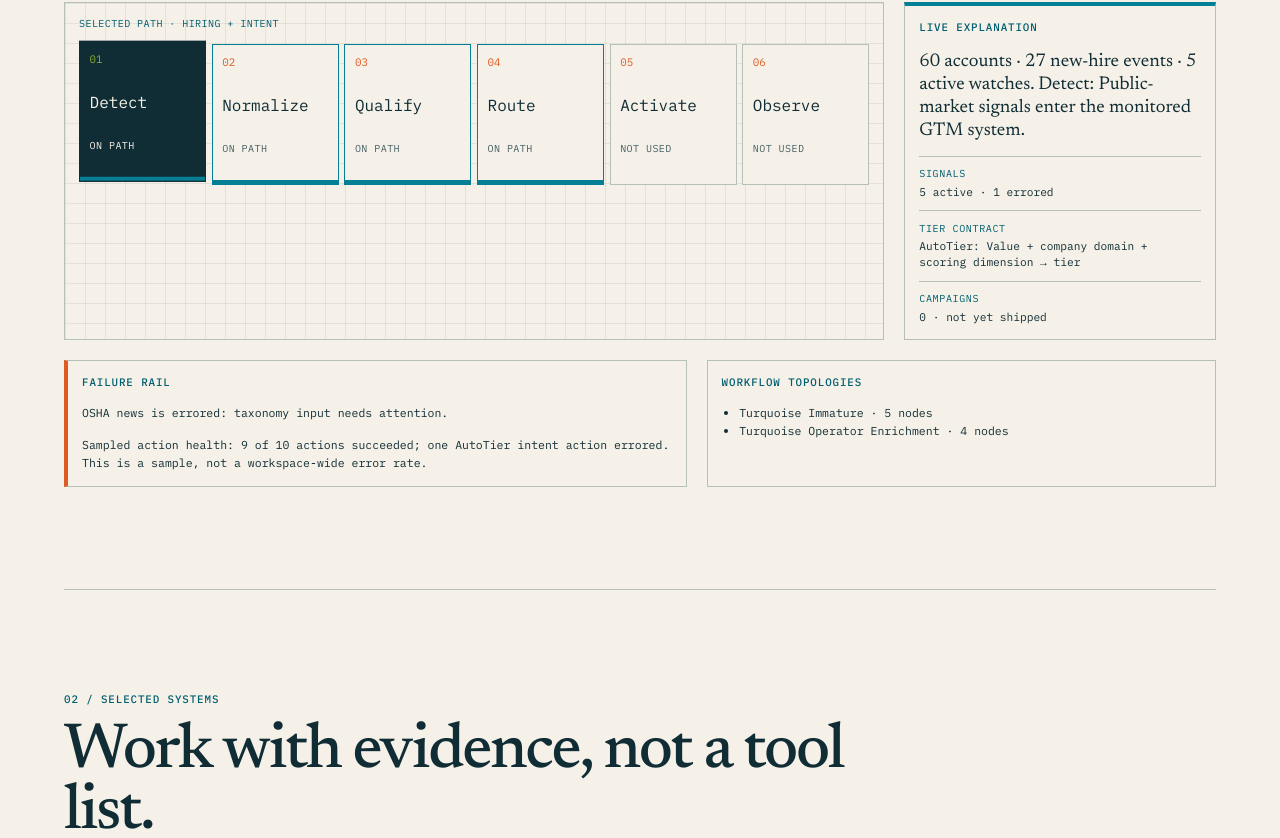
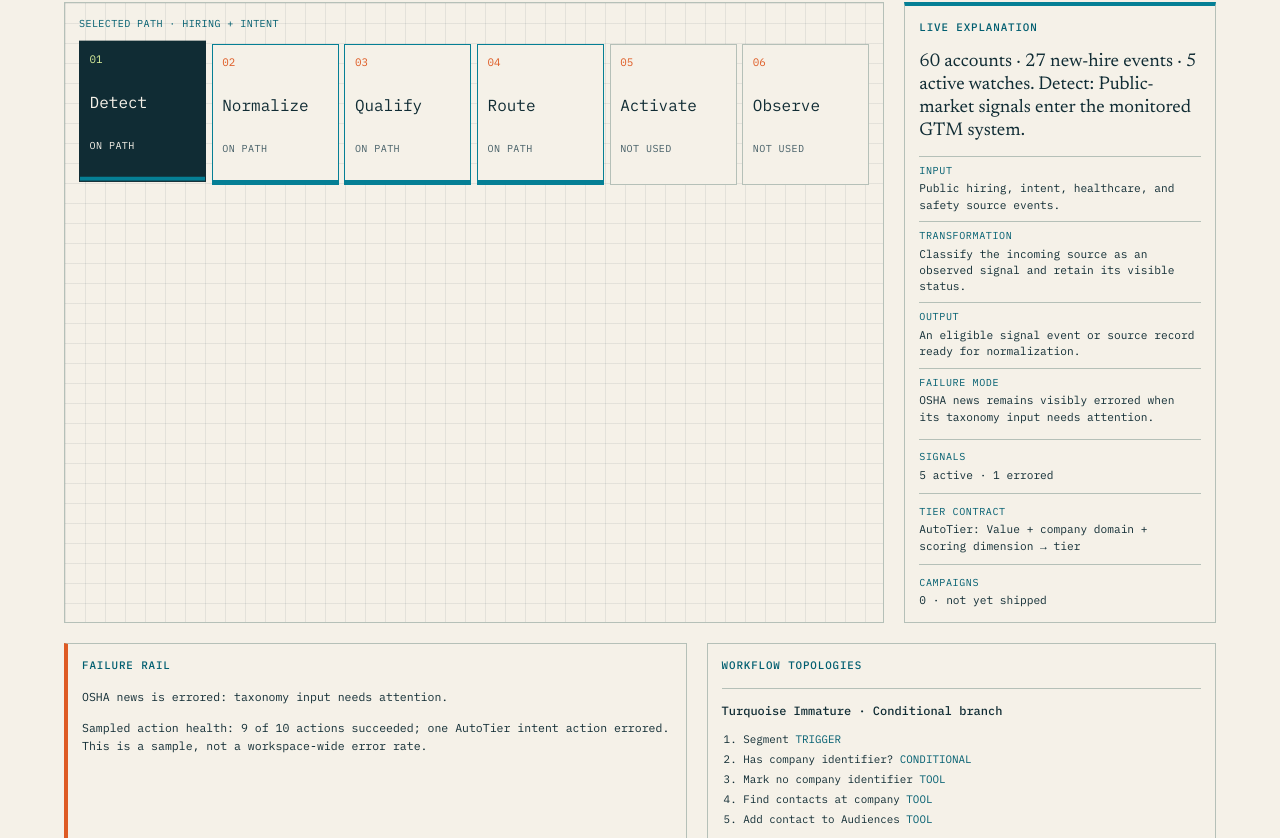
Before and after one commit to rphillip/gtm-control-room, a React (Vite) app: page / in a window 1280 px wide. Shown: the part 1182-2020 px from the top of the page. Built offline with nearby package versions, Linux system fonts and the light colour scheme.

Commit message:
fix: deepen Control Room telemetry

```diff
--- a/src/App.tsx
+++ b/src/App.tsx
@@ -50,7 +50,7 @@ export default function App() {
           <MetricStrip metrics={metrics} />
         </section>
 
-        <ControlRoom snapshot={claySnapshot as unknown as ClaySnapshot} />
+        <ControlRoom snapshot={claySnapshot} />
 
         <section id="work" className="section section--placeholder" aria-labelledby="work-title">
           <p className="eyebrow">02 / Selected systems</p>
--- a/src/components/ControlRoom.tsx
+++ b/src/components/ControlRoom.tsx
@@ -1,36 +1,59 @@
 import { useState } from 'react'
-import type { ClaySnapshot } from '../content/types'
 
 const stages = [
   {
     id: 'detect',
     name: 'Detect',
     description: 'Public-market signals enter the monitored GTM system.',
+    input: 'Public hiring, intent, healthcare, and safety source events.',
+    transformation: 'Classify the incoming source as an observed signal and retain its visible status.',
+    output: 'An eligible signal event or source record ready for normalization.',
+    failure: 'OSHA news remains visibly errored when its taxonomy input needs attention.',
   },
   {
     id: 'normalize',
     name: 'Normalize',
     description: 'Source fields are made comparable before scoring or routing.',
+    input: 'Facility, company, industry, and health-system attributes from public sources.',
+    transformation: 'Align shared entity fields and match keys before downstream scoring.',
+    output: 'Comparable account and system context.',
+    failure: 'Unresolved parent, system, or company identifiers remain explicit states.',
   },
   {
     id: 'qualify',
     name: 'Qualify',
     description: 'AutoTier assigns a reusable tier from its public scoring contract.',
+    input: 'A scoring value, company domain, and scoring dimension.',
+    transformation: 'Apply the public AutoTier contract to assign a reusable tier.',
+    output: 'A tier that can contribute to a qualified account or system.',
+    failure: 'A sampled AutoTier intent action errored; the sample is not a workspace-wide rate.',
   },
   {
     id: 'route',
     name: 'Route',
     description: 'Qualified work moves through an explicit workflow topology.',
+    input: 'Qualified tiers plus an audience segment and identifier availability.',
+    transformation: 'Send work through a linear sequence or an explicit conditional branch.',
+    output: 'A research-ready audience state or a marked missing-identifier state.',
+    failure: 'Missing company identifiers take the named branch instead of silently failing.',
   },
   {
     id: 'activate',
     name: 'Activate',
     description: 'Activation-ready outputs are prepared; Campaigns are not yet shipped.',
+    input: 'Prepared research and message outputs from the routed audience state.',
+    transformation: 'Hold activation-ready work for a future delivery layer.',
+    output: 'Prepared output only; Campaigns remains at zero and is not yet shipped.',
+    failure: 'No campaign execution is represented, so campaign performance is not implied.',
   },
   {
     id: 'observe',
     name: 'Observe',
     description: 'Sampled health and named failure states stay visible for improvement.',
+    input: 'Signal states, workflow topology, and sampled action outcomes.',
+    transformation: 'Surface sampled health and known failures alongside the path.',
+    output: 'An operator-readable reliability view for the next improvement cycle.',
+    failure: 'A ten-action sample includes one AutoTier intent error; it is labeled as sampled.',
   },
 ] as const
 
@@ -55,30 +78,101 @@ const paths = {
 type PathId = keyof typeof paths
 type StageId = (typeof stages)[number]['id']
 
-function aggregate(snapshot: ClaySnapshot, name: string): number {
-  const value = snapshot.aggregates[name]
-  return typeof value === 'number' ? value : 0
+interface WorkflowNode {
+  name: string
+  type: string
 }
 
-function nestedAggregate(snapshot: ClaySnapshot, group: string, name: string): number {
-  const value = snapshot.aggregates[group]
-  return typeof value === 'object' && value !== null && typeof value[name] === 'number' ? value[name] : 0
+interface WorkflowTopology {
+  name: string
+  nodes: WorkflowNode[]
+  edges: [number, number][]
+  shape: 'Linear sequence' | 'Conditional branch' | 'Connected topology'
 }
 
-export function ControlRoom({ snapshot }: { snapshot: ClaySnapshot }) {
+interface ControlRoomView {
+  activeSignals?: number
+  erroredSignals?: number
+  tierContract?: string
+  campaigns?: number
+  sampledActionHealth?: { sampled: number; succeeded: number }
+  workflows: WorkflowTopology[]
+}
+
+const workflowNames = ['Turquoise Immature', 'Turquoise Operator Enrichment'] as const
+
+function asRecord(value: unknown): Record<string, unknown> | undefined {
+  return typeof value === 'object' && value !== null && !Array.isArray(value) ? value as Record<string, unknown> : undefined
+}
+
+function numberAt(record: Record<string, unknown> | undefined, key: string): number | undefined {
+  const value = record?.[key]
+  return typeof value === 'number' && Number.isFinite(value) && value >= 0 ? value : undefined
+}
+
+function normalizeWorkflow(value: unknown, expectedName: string): WorkflowTopology | undefined {
+  const workflow = asRecord(value)
+  if (workflow?.name !== expectedName || !Array.isArray(workflow.nodes) || !Array.isArray(workflow.edges)) return undefined
+
+  const nodes = workflow.nodes.map((node) => {
+    const parsed = asRecord(node)
+    return typeof parsed?.name === 'string' && typeof parsed.type === 'string'
+      ? { name: parsed.name, type: parsed.type }
+      : undefined
+  })
+  if (nodes.some((node) => node === undefined) || nodes.length === 0) return undefined
+
+  const edges = workflow.edges.map((edge) => {
+    if (!Array.isArray(edge) || edge.length !== 2 || !Number.isInteger(edge[0]) || !Number.isInteger(edge[1])) return undefined
+    const [from, to] = edge
+    return from >= 0 && from < nodes.length && to >= 0 && to < nodes.length ? [from, to] as [number, number] : undefined
+  })
+  if (edges.some((edge) => edge === undefined) || edges.length === 0) return undefined
+
+  const completeNodes = nodes as WorkflowNode[]
+  const completeEdges = edges as [number, number][]
+  const outgoing = completeNodes.map((_, index) => completeEdges.filter(([from]) => from === index).length)
+  const shape = outgoing.some((count) => count > 1)
+    ? 'Conditional branch'
+    : completeEdges.length === completeNodes.length - 1 && outgoing.every((count) => count <= 1)
+      ? 'Linear sequence'
+      : 'Connected topology'
+
+  return { name: expectedName, nodes: completeNodes, edges: completeEdges, shape }
+}
+
+function normalizeView(snapshot: unknown): ControlRoomView {
+  const source = asRecord(snapshot)
+  const aggregates = asRecord(source?.aggregates)
+  const sampledHealth = asRecord(aggregates?.sampledActionHealth)
+  const sampled = numberAt(sampledHealth, 'sampled')
+  const succeeded = numberAt(sampledHealth, 'succeeded')
+  const fn = asRecord(source?.function)
+  const tierContract = fn?.name === 'AutoTier' && typeof fn.contract === 'string' ? `AutoTier: ${fn.contract}` : undefined
+  const candidates = Array.isArray(source?.workflows) ? source.workflows : []
+  const workflows = workflowNames.flatMap((name) => {
+    const match = candidates.find((workflow) => asRecord(workflow)?.name === name)
+    const normalized = normalizeWorkflow(match, name)
+    return normalized ? [normalized] : []
+  })
+
+  return {
+    activeSignals: numberAt(aggregates, 'signalsActive'),
+    erroredSignals: numberAt(aggregates, 'signalsErrored'),
+    tierContract,
+    campaigns: numberAt(aggregates, 'campaigns'),
+    sampledActionHealth: sampled !== undefined && succeeded !== undefined && succeeded <= sampled ? { sampled, succeeded } : undefined,
+    workflows,
+  }
+}
+
+export function ControlRoom({ snapshot }: { snapshot: unknown }) {
   const [selectedPath, setSelectedPath] = useState<PathId>('signals')
   const [selectedStage, setSelectedStage] = useState<StageId>('detect')
   const path = paths[selectedPath]
   const stage = stages.find(({ id }) => id === selectedStage) ?? stages[0]
   const activeStages = new Set<string>(path.stages)
-  const activeSignals = aggregate(snapshot, 'signalsActive')
-  const erroredSignals = aggregate(snapshot, 'signalsErrored')
-  const sampled = nestedAggregate(snapshot, 'sampledActionHealth', 'sampled')
-  const succeeded = nestedAggregate(snapshot, 'sampledActionHealth', 'succeeded')
-  const campaigns = aggregate(snapshot, 'campaigns')
-  const workflows = snapshot.workflows.filter(
-    ({ name }) => name === 'Turquoise Immature' || name === 'Turquoise Operator Enrichment',
-  )
+  const view = normalizeView(snapshot)
 
   return (
     <section id="control-room" className="section control-room" aria-labelledby="control-room-title">
@@ -140,21 +234,27 @@ export function ControlRoom({ snapshot }: { snapshot: ClaySnapshot }) {
 
         <aside className="control-room__telemetry" aria-label="Control Room telemetry">
           <p className="eyebrow">Live explanation</p>
-          <p className="control-room__status" role="status" aria-live="polite">
-            {path.telemetry}. {stage.name}: {stage.description}
-          </p>
+          <div className="control-room__status" role="status" aria-live="polite">
+            <p>{path.telemetry}. {stage.name}: {stage.description}</p>
+            <dl className="control-room__stage-detail">
+              <div><dt>Input</dt><dd>{stage.input}</dd></div>
+              <div><dt>Transformation</dt><dd>{stage.transformation}</dd></div>
+              <div><dt>Output</dt><dd>{stage.output}</dd></div>
+              <div><dt>Failure mode</dt><dd>{stage.failure}</dd></div>
+            </dl>
+          </div>
           <dl className="control-room__facts">
             <div>
               <dt>Signals</dt>
-              <dd>{activeSignals} active · {erroredSignals} errored</dd>
+              <dd>{view.activeSignals !== undefined && view.erroredSignals !== undefined ? `${view.activeSignals} active · ${view.erroredSignals} errored` : 'Signal status unavailable'}</dd>
             </div>
             <div>
               <dt>Tier contract</dt>
-              <dd>{snapshot.function.name}: {snapshot.function.contract}</dd>
+              <dd>{view.tierContract ?? 'Tier contract unavailable'}</dd>
             </div>
             <div>
               <dt>Campaigns</dt>
-              <dd>{campaigns} · not yet shipped</dd>
+              <dd>{view.campaigns === undefined ? 'Campaign state unavailable' : `${view.campaigns} · not yet shipped`}</dd>
             </div>
           </dl>
         </aside>
@@ -164,20 +264,24 @@ export function ControlRoom({ snapshot }: { snapshot: ClaySnapshot }) {
         <section className="control-room__rail-item control-room__rail-item--failure" aria-labelledby="failure-title">
           <p className="eyebrow" id="failure-title">Failure rail</p>
           <p>OSHA news is errored: taxonomy input needs attention.</p>
-          <p>
-            Sampled action health: {succeeded} of {sampled} actions succeeded; one AutoTier intent action errored. This is a sample,
-            not a workspace-wide error rate.
-          </p>
+          {view.sampledActionHealth ? (
+            <p>
+              Sampled action health: {view.sampledActionHealth.succeeded} of {view.sampledActionHealth.sampled} actions succeeded; one AutoTier intent action errored. This is a sample,
+              not a workspace-wide error rate.
+            </p>
+          ) : <p>Sampled action health unavailable.</p>}
         </section>
         <section className="control-room__rail-item" aria-labelledby="workflow-title">
           <p className="eyebrow" id="workflow-title">Workflow topologies</p>
-          <ul>
-            {workflows.map((workflow) => (
-              <li key={workflow.name}>
-                {workflow.name} · {workflow.nodes.length} nodes
-              </li>
-            ))}
-          </ul>
+          {view.workflows.length > 0 ? view.workflows.map((workflow) => (
+            <article className="control-room__workflow" key={workflow.name}>
+              <h3>{workflow.name} · {workflow.shape}</h3>
+              <ol>
+                {workflow.nodes.map((node) => <li key={`${workflow.name}-${node.name}`}><span>{node.name}</span> <span>{node.type}</span></li>)}
+              </ol>
+              <p>Edges: {[...workflow.edges].sort(([fromA, toA], [fromB, toB]) => fromA - fromB || toA - toB).map(([from, to]) => `${workflow.nodes[from].name} → ${workflow.nodes[to].name}`).join(' · ')}</p>
+            </article>
+          )) : <p>Workflow topology unavailable.</p>}
         </section>
       </div>
     </section>
--- a/src/styles/global.css
+++ b/src/styles/global.css
@@ -5,7 +5,8 @@
   --cyan: #057f95;
   --cyan-deep: #005e70;
   --orange: #de5b24;
-  --chartreuse: #8cac31;
+  /* #d8ee9b on --cyan-deep (#005e70) is 5.86:1 for small selected-state text. */
+  --chartreuse: #d8ee9b;
   --line: #b5c0b8;
   --grid-line: rgb(16 44 52 / 8%);
   --space-1: 0.5rem;
@@ -189,7 +190,7 @@ h2 { max-width: 23ch; margin-top: var(--space-2); font-size: clamp(2rem, 5vw, 4.
 .control-room__pipeline-label { margin: 0 0 var(--space-2); color: var(--cyan-deep); }
 .control-room__stages { display: grid; grid-template-columns: repeat(6, minmax(0, 1fr)); gap: 0.35rem; margin: 0; padding: 0; list-style: none; }
 .control-room__stages li { min-width: 0; }
-.control-room__stages button { display: grid; gap: 0.45rem; width: 100%; min-height: 8.8rem; padding: 0.6rem; border: var(--border); background: var(--paper); text-align: left; transition: background-color 200ms ease, border-color 200ms ease, color 200ms ease, transform 200ms ease; }
+.control-room__stages button { display: grid; gap: 0.45rem; width: 100%; min-height: 8.8rem; padding: 0.6rem; border: var(--border); background: var(--paper); text-align: left; transition: opacity 200ms ease, transform 200ms ease; }
 .control-room__stages .is-on-path button { border-color: var(--cyan); box-shadow: inset 0 -4px 0 var(--cyan); }
 .control-room__stages button[aria-pressed='true'] { background: var(--ink); border-color: var(--ink); color: var(--paper); transform: translateY(-0.2rem); }
 .control-room__stage-number { color: var(--orange); font-size: 0.68rem; }
@@ -198,6 +199,11 @@ h2 { max-width: 23ch; margin-top: var(--space-2); font-size: clamp(2rem, 5vw, 4.
 .control-room__stages button[aria-pressed='true'] .control-room__stage-state { color: var(--paper); }
 .control-room__telemetry { padding: var(--space-2); border: var(--border); border-top: 4px solid var(--cyan); background: var(--paper); }
 .control-room__status { margin: var(--space-2) 0; font-family: var(--serif); font-size: 1.15rem; line-height: 1.25; }
+.control-room__status > p { margin: 0; }
+.control-room__stage-detail { display: grid; gap: 0.5rem; margin: var(--space-2) 0 0; font-family: var(--mono); }
+.control-room__stage-detail div { padding-top: 0.5rem; border-top: var(--border); }
+.control-room__stage-detail dt { color: var(--cyan-deep); font-size: 0.63rem; letter-spacing: 0.06em; text-transform: uppercase; }
+.control-room__stage-detail dd { margin: 0.2rem 0 0; font-size: 0.7rem; line-height: 1.45; }
 .control-room__facts { display: grid; gap: 0.65rem; margin: 0; }
 .control-room__facts div { padding-top: 0.65rem; border-top: var(--border); }
 .control-room__facts dt { color: var(--cyan-deep); font-size: 0.63rem; letter-spacing: 0.06em; text-transform: uppercase; }
@@ -207,6 +213,11 @@ h2 { max-width: 23ch; margin-top: var(--space-2); font-size: clamp(2rem, 5vw, 4.
 .control-room__rail-item--failure { border-left: 4px solid var(--orange); }
 .control-room__rail-item p:not(.eyebrow), .control-room__rail-item ul { margin: var(--space-2) 0 0; font-size: 0.72rem; line-height: 1.55; }
 .control-room__rail-item ul { padding-left: 1.1rem; }
+.control-room__workflow { margin-top: var(--space-2); padding-top: var(--space-2); border-top: var(--border); }
+.control-room__workflow h3 { margin: 0; font-size: 0.75rem; font-weight: 500; }
+.control-room__workflow ol { display: grid; gap: 0.3rem; margin: var(--space-2) 0 0; padding-left: 1.35rem; font-size: 0.68rem; line-height: 1.4; }
+.control-room__workflow ol span:last-child { color: var(--cyan-deep); text-transform: uppercase; }
+.control-room__workflow p { margin: var(--space-2) 0 0; font-size: 0.68rem; line-height: 1.5; }
 
 @media (max-width: 620px) {
   .site-header { align-items: flex-start; }
```
Also changed, not shown: 1 other file (tests, documents, lock files or other folders).
